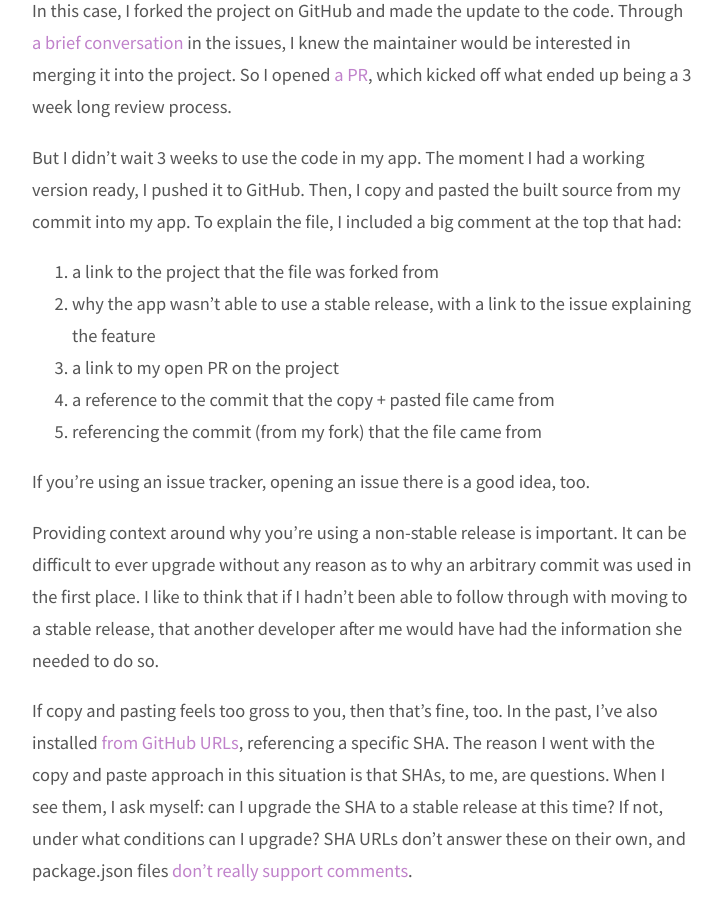
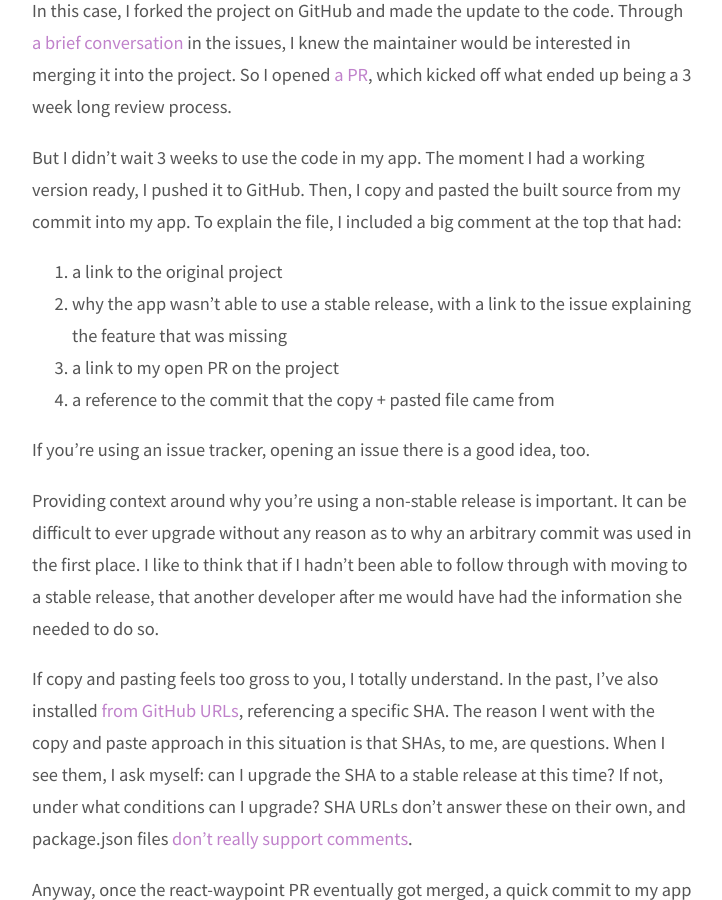
Before and after one commit to jamesplease/jamespls.com, a Jekyll site: the page built from _posts/2016-06-28-contributing-to-oss.md, in a window 1280 px wide and 900 px high, scrolled down 615 px. Shown: the whole window, without its empty margins (278-1000 px from the left). Built offline with Jekyll 4.4.1, drawn with Linux system fonts in a browser that asks for light colours; nearby versions of some CDN libraries; some web fonts are replaced.

Commit message:
More tweaks

```diff
--- a/_posts/2016-06-28-contributing-to-oss.md
+++ b/_posts/2016-06-28-contributing-to-oss.md
@@ -32,11 +32,10 @@
 the file, I included a big comment at the
 top that had:
 
-1. a link to the project that the file was forked from
-2. why the app wasn't able to use a stable release, with a link to the issue explaining the feature
+1. a link to the original project
+2. why the app wasn't able to use a stable release, with a link to the issue explaining the feature that was missing
 3. a link to my open PR on the project
 4. a reference to the commit that the copy + pasted file came from
-5. referencing the commit (from my fork) that the file came from
 
 If you're using an issue tracker, opening an issue there is a good idea, too.
 
@@ -46,7 +45,7 @@
 hadn't been able to follow through with moving to a stable release, that another
 developer after me would have had the information she needed to do so.
 
-If copy and pasting feels too gross to you, then that's fine, too. In the past, I've also installed
+If copy and pasting feels too gross to you, I totally understand. In the past, I've also installed
 [from GitHub URLs](https://docs.npmjs.com/files/package.json#git-urls-as-dependencies),
 referencing a specific SHA.
 The reason I went with the copy and paste approach in this situation is that SHAs, to me, are
```
